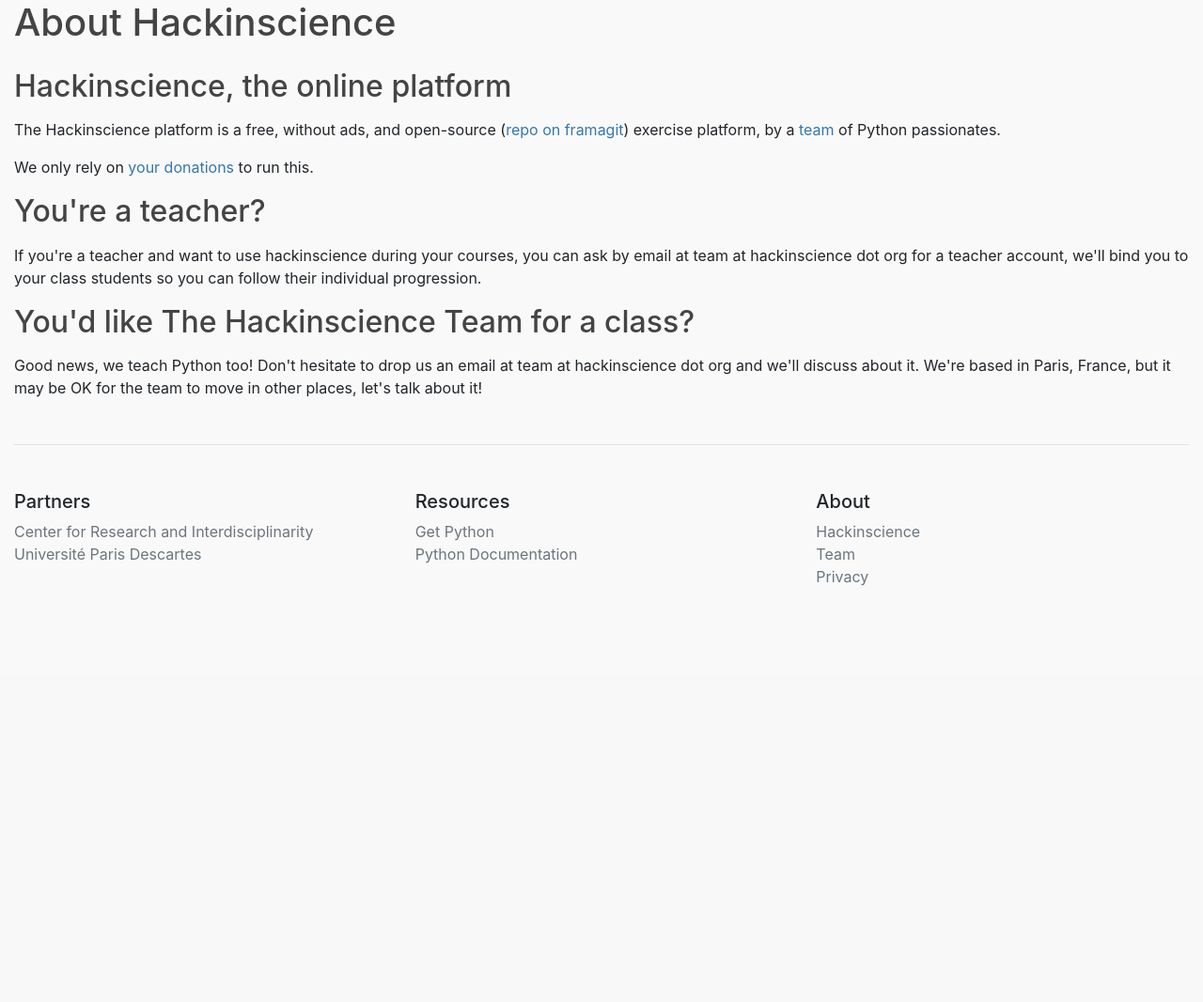
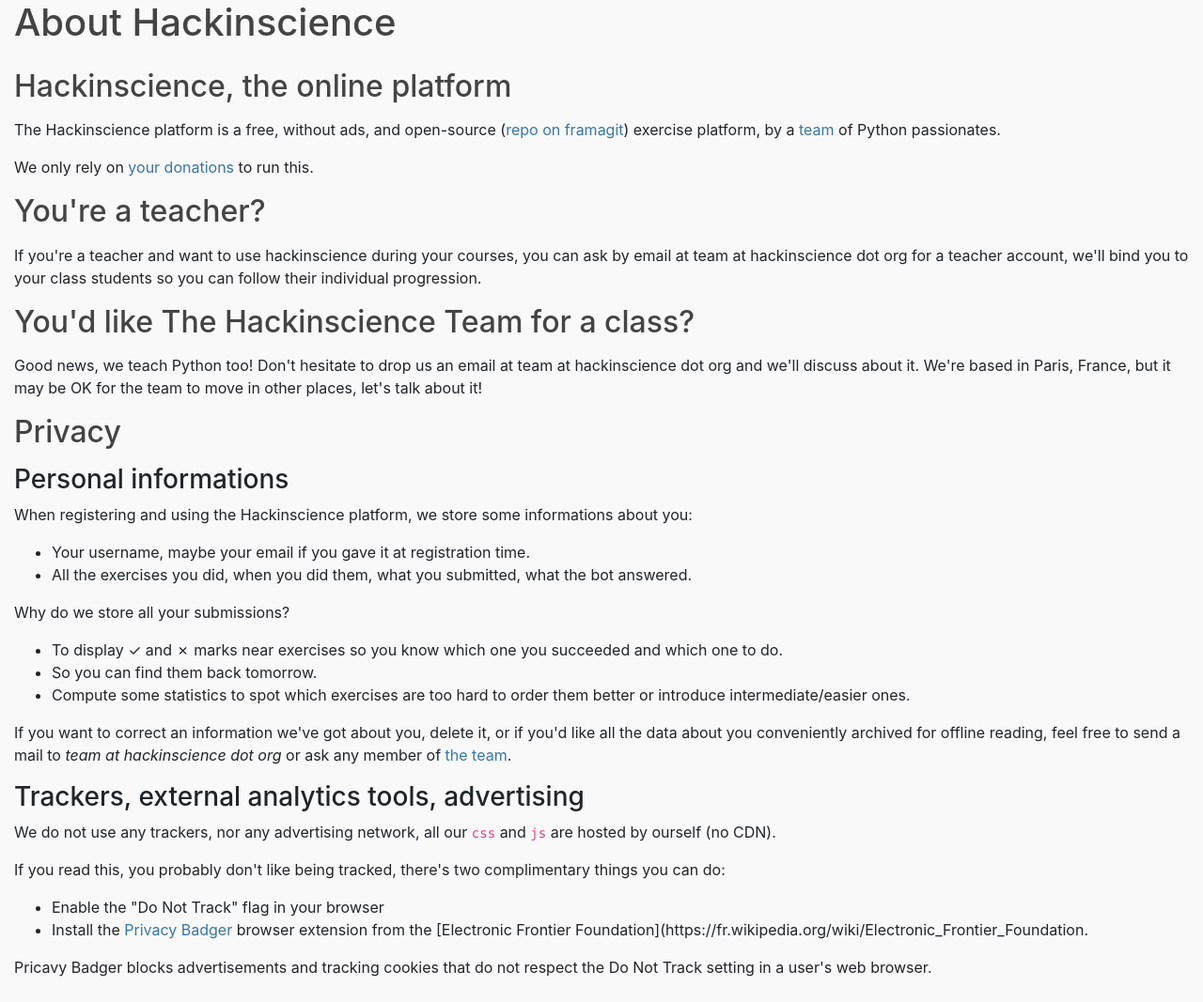
Before and after one commit to hackinscience/hkis-website, a Django app: page /about/ in a window 1280 px wide. Shown: the part 82-1149 px from the top of the page at 94% size. Before the commit the page ends 706 px from the top, so only its background shows below. Run offline with Django 3.2, Linux system fonts and the light colour scheme; parts of the project's set-up code (start-up, migrations or seed data) failed here and were passed over; some libraries are stand-ins or nearby versions.

Commit message:
I do no longer like this footer, don't ask.

```diff
--- a/hkis/urls.py
+++ b/hkis/urls.py
@@ -29,7 +29,6 @@ from website.views import (
     helppage,
     dashboard_view,
     index,
-    privacy,
     team,
 )
 
@@ -41,7 +40,6 @@ urlpatterns = [
     path("about/", about, name="about"),
     path("help/", helppage, name="help"),
     path("team/", team, name="team"),
-    path("privacy/", privacy, name="privacy"),
     path("admin/", admin.site.urls),
     path("api/", include(router.urls)),
     path("api-auth/", include("rest_framework.urls")),
--- a/website/static/css/hkis.css
+++ b/website/static/css/hkis.css
@@ -54,3 +54,8 @@ table#answer-table td {
 .result-box pre {
     margin-bottom: 0;
 }
+
+div.container-fluid {
+    margin-top: 25px;
+    margin-bottom: 25px;
+}
--- a/website/templates/hkis/about.html
+++ b/website/templates/hkis/about.html
@@ -30,5 +30,46 @@ team at hackinscience dot org and we'll discuss about it. We're based
 in Paris, France, but it may be OK for the team to move in other
 places, let's talk about it!
 
+
+## Privacy
+
+### Personal informations
+
+When registering and using the Hackinscience platform, we store some
+informations about you:
+
+- Your username, maybe your email if you gave it at registration time.
+- All the exercises you did, when you did them, what you submitted, what the bot answered.
+
+Why do we store all your submissions?
+
+- To display ✓ and ✗ marks near exercises so you know which one you
+  succeeded and which one to do.
+- So you can find them back tomorrow.
+- Compute some statistics to spot which exercises are too hard to order them better or
+  introduce intermediate/easier ones.
+
+If you want to correct an information we've got about you, delete
+it, or if you'd like all the data about you conveniently archived for
+offline reading, feel free to send a mail to *team at hackinscience dot org*
+or ask any member of [the team]({% url 'team' %}).
+
+
+### Trackers, external analytics tools, advertising
+
+We do not use any trackers, nor any advertising network, all our `css`
+and `js` are hosted by ourself (no CDN).
+
+If you read this, you probably don't like being tracked, there's two
+complimentary things you can do:
+
+- Enable the "Do Not Track" flag in your browser
+- Install the [Privacy Badger](https://fr.wikipedia.org/wiki/Privacy_Badger) browser
+  extension from the [Electronic Frontier
+  Foundation](https://fr.wikipedia.org/wiki/Electronic_Frontier_Foundation.
+
+Pricavy Badger blocks advertisements and tracking cookies that do not respect the
+Do Not Track setting in a user's web browser.
+
 {% endmd %}
 {% endblock %}
--- a/website/templates/hkis/base.html
+++ b/website/templates/hkis/base.html
@@ -13,36 +13,12 @@
         {% block extrahead %}{% endblock %}
     </head>
     <body id="page-top" class="{% if is_popup %}popup {% endif %}{% block bodyclass %}{% endblock %}">
-        {% block nav %}{% endblock %}
+      {% block nav %}
+      {% endblock %}
       {% block body %}
-        <div class="container-fluid" style="margin-top: 25px;">
-            {% block container %}{% endblock container %}
-            <footer class="pt-4 my-md-5 pt-md-5 border-top">
-              <div class="row">
-                <div class="col-6 col-md">
-                  <h5>Partners</h5>
-                  <ul class="list-unstyled text-small">
-                    <li><a class="text-muted" href="https://cri-paris.org">Center for Research and Interdisciplinarity</a></li>
-                    <li><a class="text-muted" href="https://www.parisdescartes.fr/">Université Paris Descartes</a></li>
-                  </ul>
-                </div>
-                <div class="col-6 col-md">
-                  <h5>Resources</h5>
-                  <ul class="list-unstyled text-small">
-                    <li><a class="text-muted" href="https://python.org/downloads/">Get Python</a></li>
-                    <li><a class="text-muted" href="https://docs.python.org">Python Documentation</a></li>
-                  </ul>
-                </div>
-                <div class="col-6 col-md">
-                  <h5>About</h5>
-                  <ul class="list-unstyled text-small">
-                    <li><a class="text-muted" href="{% url 'about' %}">Hackinscience</a></li>
-                    <li><a class="text-muted" href="{% url 'team' %}">Team</a></li>
-                    <li><a class="text-muted" href="{% url 'privacy' %}">Privacy</a></li>
-                  </ul>
-                </div>
-              </div>
-            </footer>
+      <div class="container-fluid">
+        {% block container %}
+        {% endblock container %}
       </div>
       {% endblock %}
       <script src="{% static "js/jquery-slim.min.js" %}"></script>
--- a/website/templates/hkis/layout.html
+++ b/website/templates/hkis/layout.html
@@ -37,21 +37,21 @@
       </li>
     </ul>
     <ul class="navbar-nav navbar-right">
-      {% if user.is_authenticated %}
-        <li class="nav-item">
+      <li class="nav-item">
+        <a class="nav-link" href="{% url 'about' %}">About</a>
+      </li>
+      <li class="nav-item">
+        {% if user.is_authenticated %}
           <a class="nav-link" href="{% url 'auth_logout' %}">Log out</a>
-        </li>
-      {% else %}
-        <li class="nav-item">
-          <a class="nav-link" href="{% url 'about' %}">About</a>
-        </li>
-        <li class="nav-item">
+        {% else %}
           <a class="nav-link" href="{% url 'auth_login' %}">Sign in</a>
-        </li>
-      {% endif %}
+        {% endif %}
+      </li>
       <li class="nav-item">
         <a class="nav-link" href="https://liberapay.com/JulienPalard">
-          <img height="24" alt="Donate using Liberapay" src="https://liberapay.com/assets/widgets/donate.svg">
+          <img height="24"
+               alt="Donate using Liberapay"
+               src="https://liberapay.com/assets/widgets/donate.svg">
         </a>
       </li>
     </ul>
--- a/website/views.py
+++ b/website/views.py
@@ -33,10 +33,6 @@ def helppage(request):
 
 def team(request):
     return render(request, "hkis/team.html")
-
-
-def privacy(request):
-    return render(request, "hkis/privacy.html")
 
 
 @login_required
```
Also changed, not shown: website/templates/hkis/privacy.html (deleted, +0 -43 lines). Lines whose indentation alone changed are shown as unchanged.
